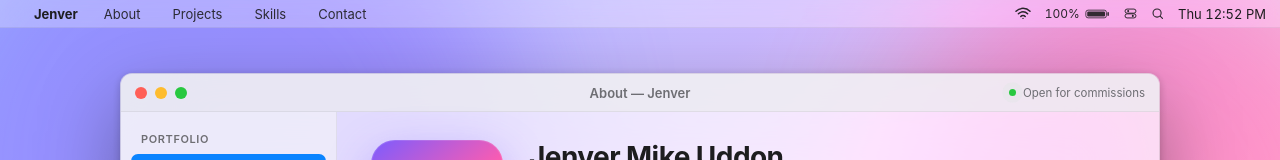
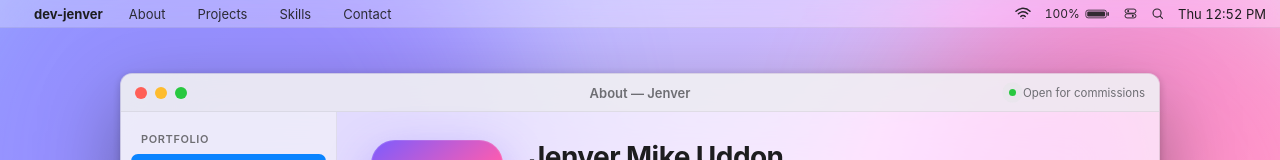
Before and after one commit to Snoopydawgs/Snoopydawgs.github.io, a plain HTML site: page index.html in a window 1280 px wide. Shown: the top 160 px of the page. Drawn offline with Linux system fonts and the light colour scheme.

Commit message:
Add dev-jenver codename to top-left menu bar

```diff
--- a/index.html
+++ b/index.html
@@ -43,7 +43,7 @@
   <div class="menubar">
     <div class="mb-left">
       <span class="apple"></span>
-      <span class="mb-app">Jenver</span>
+      <span class="mb-app">dev-jenver</span>
       <button class="mb-item" data-go="about">About</button>
       <button class="mb-item" data-go="projects">Projects</button>
       <button class="mb-item" data-go="skills">Skills</button>
```
